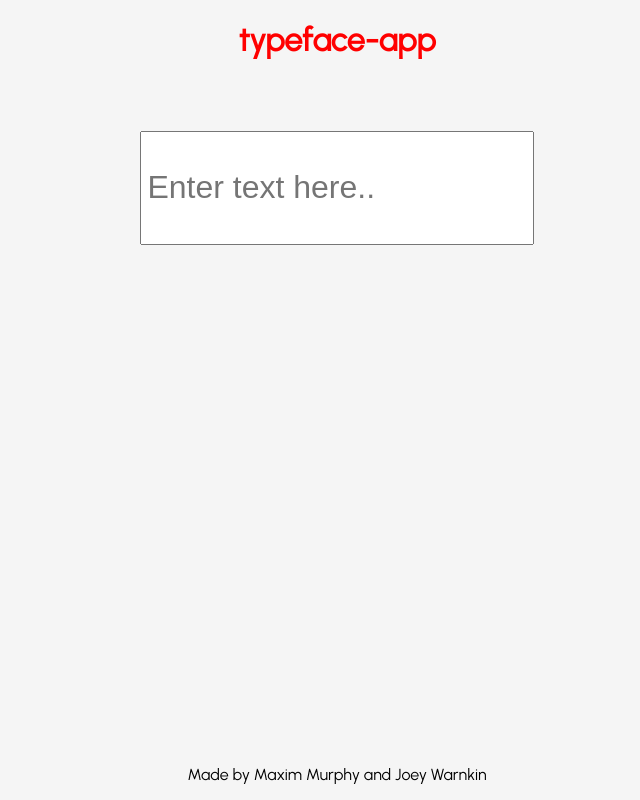
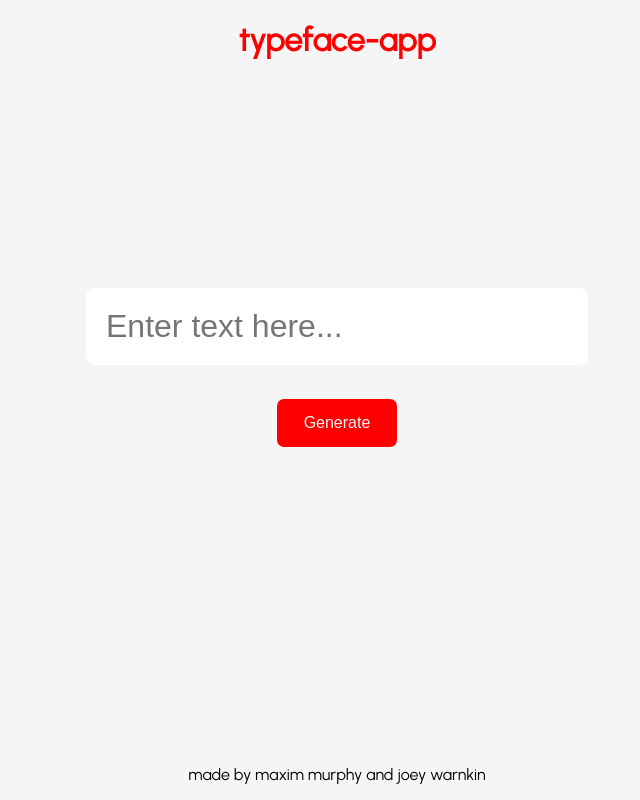
Before and after one commit to MaximMurphy/typeface-app, a SvelteKit app: page / in a window 1280 px wide. Shown: the whole page, without its empty margins (303-943 px from the left). Built offline with nearby package versions, Linux system fonts and the light colour scheme.

Commit message:
finished initial bare-bones styling

```diff
--- a/src/app.html
+++ b/src/app.html
@@ -13,7 +13,8 @@
 
 <style>
 	@import url('https://fonts.googleapis.com/css2?family=Urbanist&display=swap');
-	html {
+	html,
+	body {
 		background-color: whitesmoke;
 		text-align: center;
 		font-family: 'Urbanist', sans-serif;
--- /dev/null
+++ b/src/components/Generate.svelte
@@ -0,0 +1,32 @@
+<script>
+	let handleClick = () => {
+		console.log('hello');
+	};
+</script>
+
+<button on:click={handleClick}>Generate</button>
+
+<style>
+	button {
+		background-color: red;
+		color: whitesmoke;
+		width: fit-content;
+		height: fit-content;
+		padding: 15px;
+		border: solid;
+		border-color: whitesmoke;
+		border-radius: 10px;
+		font-size: 1em;
+	}
+	button:hover {
+		cursor: pointer;
+		opacity: 70%;
+	}
+	/* For desktop: */
+	@media only screen and (min-width: 768px) {
+		button {
+			width: 10%;
+			font-size: 1em;
+		}
+	}
+</style>
--- a/src/components/Input.svelte
+++ b/src/components/Input.svelte
@@ -2,8 +2,7 @@
 	let text = '';
 </script>
 
-<form action=""><input id="input" placeholder="Enter text here.." bind:value={text} /></form>
-{@html text}
+<form action=""><input id="input" placeholder="Enter text here..." bind:value={text} /></form>
 
 <style>
 	form {
@@ -12,12 +11,22 @@
 		align-items: center;
 	}
 	input {
-		width: 30%;
-		height: 100px;
+		width: fit-content;
+		height: fit-content;
 		text-align: start;
-		margin: 50px 0px 50px 0px;
-		padding: 5px;
-		font-size: 2em;
+		padding: 20px;
+		font-size: 1.25em;
+		border: solid;
+		border-radius: 10px;
+		border-color: whitesmoke;
+		border-width: thin;
+	}
+	/* For desktop: */
+	@media only screen and (min-width: 768px) {
+		input {
+			width: 100%;
+			font-size: 2em;
+		}
 	}
 	input:focus {
 		outline: none;
--- a/src/components/layout/Footer.svelte
+++ b/src/components/layout/Footer.svelte
@@ -1,7 +1,7 @@
-<div><p>Made by Maxim Murphy and Joey Warnkin</p></div>
+<div class="footer"><p>made by maxim murphy and joey warnkin</p></div>
 
 <style>
-	div {
+	.footer {
 		display: flex;
 		flex-direction: column;
 		align-items: center;
@@ -9,5 +9,12 @@
 	p {
 		position: absolute;
 		bottom: 0;
+		font-size: 0.8em;
+	}
+	/* For desktop: */
+	@media only screen and (min-width: 768px) {
+		p {
+			font-size: 1em;
+		}
 	}
 </style>
--- /dev/null
+++ b/src/components/layout/Header.svelte
@@ -0,0 +1,15 @@
+<div class="title"><h1>typeface-app</h1></div>
+
+<style>
+	.title {
+		display: flex;
+		flex-direction: column;
+		align-items: center;
+	}
+	h1 {
+		color: red;
+		font-size: 2em;
+		position: absolute;
+		top: 0;
+	}
+</style>
--- a/src/routes/+page.svelte
+++ b/src/routes/+page.svelte
@@ -1,15 +1,32 @@
 <script>
+	import Generate from '../components/Generate.svelte';
 	import Input from '../components/Input.svelte';
 	import Footer from '../components/layout/Footer.svelte';
+	import Header from '../components/layout/Header.svelte';
 </script>
 
-<h1>typeface-app</h1>
-<Input />
+<Header />
+<section class="content">
+	<Input />
+	<Generate />
+</section>
 <Footer />
 
 <style>
-	h1 {
-		color: red;
-		font-size: 2em;
+	.content {
+		height: 80vh;
+		display: flex;
+		flex-direction: column;
+		align-items: center;
+		justify-content: center;
+		gap: 30px;
+		width: 100%;
+	}
+	/* For desktop: */
+	@media only screen and (min-width: 768px) {
+		.content {
+			height: 90vh;
+			gap: 30px;
+		}
 	}
 </style>
```
